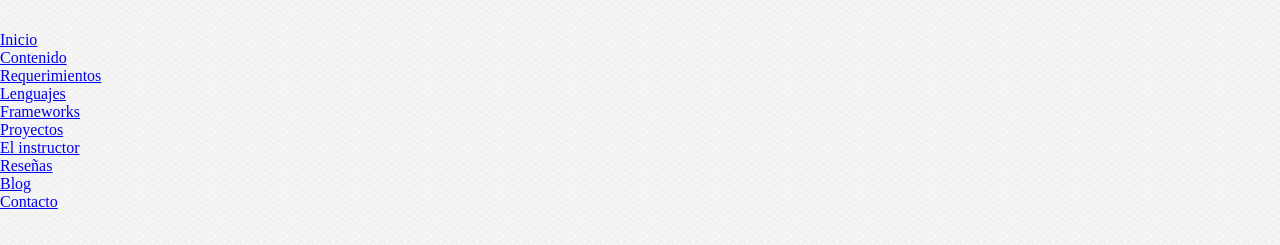
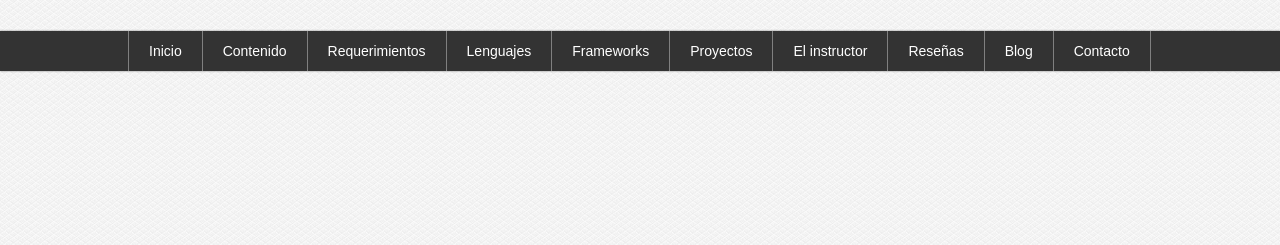
Before and after one commit to strujilloor/Master-en-CSS, a plain HTML site: page maquetacion-1/index.html in a window 1280 px wide. Shown: the part 219-464 px from the top of the page. Drawn offline with Linux system fonts and the light colour scheme.

Commit message:
Css del menu navegacion

```diff
--- a/maquetacion-1/css/styles.css
+++ b/maquetacion-1/css/styles.css
@@ -60,3 +60,40 @@ body {
     margin: 0px auto;
     width: 140px;
 }
+
+/* BARRA DE NAVEGACIÓN */
+#nav {
+    width: 100%;
+    height: 40px;
+    background-color: #333333;
+    color: white;
+    font-family: sans-serif, Helvetica, Arial;
+    font-size: 14px;
+    box-shadow: 0px 0px 2px gray;
+}
+
+#nav ul {
+    list-style: none;
+    text-decoration: none;
+    margin: 0px auto;
+    width: 1024px;
+    height: 40px;
+}
+
+#nav > ul > li {
+    line-height: 40px;
+    float: left;
+    border-right: 1px solid gray;
+}
+
+#nav > ul > li:first-child {
+    border-left: 1px solid gray;
+}
+
+#nav > ul > li > a {
+    display: block;
+    padding-left: 20px;
+    padding-right: 20px;
+    color: white;
+    text-decoration: none;
+}
```
